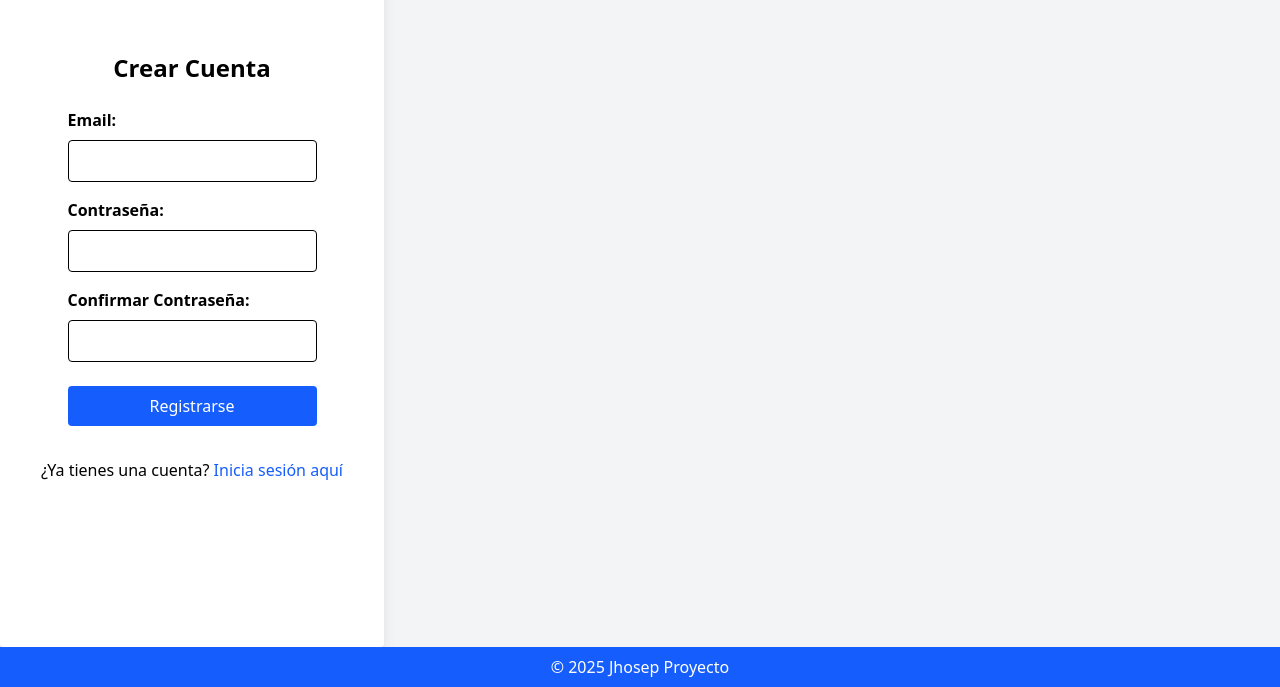
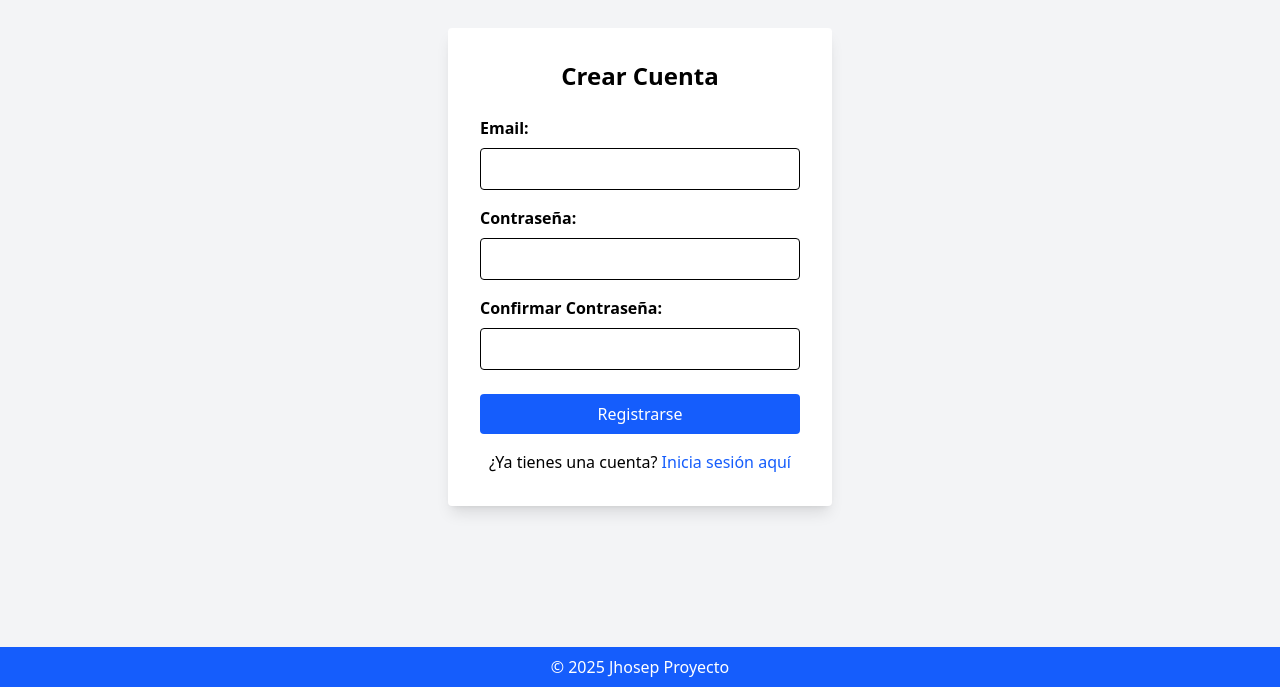
Before and after one commit to jces-2020/Jhosep_Proyecto, a website: page public/register.html in a window 1280 px wide. Shown: the part 113-800 px from the top of the page. Drawn offline with nearby package versions, Linux system fonts and the light colour scheme.

Commit message:
guardar correctamente

```diff
--- a/public/register.html
+++ b/public/register.html
@@ -6,8 +6,9 @@
   <title>Registrarse</title>
   <script src="https://cdn.jsdelivr.net/npm/@tailwindcss/browser@4"></script>
 </head>
-<body class="bg-gray-100 min-h-screen flex flex-col min-h-screen">
-  <main class="bg-white rounded shadow-lg p-8 max-w-sm w-full flex-1 flex flex-col justify-center items-center">
+<body class="bg-gray-100 min-h-screen flex flex-col">
+  <main class="flex-1 flex items-center justify-center">
+    <div class="bg-white rounded shadow-lg p-8 max-w-sm w-full">
     <h1 class="text-2xl font-bold text-center mb-6">Crear Cuenta</h1>
     <form id="form-register">
       <div class="mb-4">
@@ -26,13 +27,13 @@
         Registrarse
       </button>
       <div id="mensaje" class="mt-4 text-center"></div>
-    </form>
-    <p class="text-center mt-4">
-      ¿Ya tienes una cuenta? <a href="login.html" class="text-blue-600 hover:underline">Inicia sesión aquí</a>
-    </p>
+      </form>
+      <p class="text-center mt-4">
+        ¿Ya tienes una cuenta? <a href="login.html" class="text-blue-600 hover:underline">Inicia sesión aquí</a>
+      </p>
+    </div>
   </main>
 
-</body>
   <footer class="bg-blue-600 text-white text-center p-2 mt-auto">
     <span>© 2025 Jhosep Proyecto</span>
   </footer>
--- a/public/src/register.js
+++ b/public/src/register.js
@@ -1,4 +1,7 @@
-const API_URL = 'http://localhost:3000/api/auth';
+// Selección del endpoint: usa la URL pública en Render o la ruta relativa en local
+const RENDER_URL = 'https://jhosep-proyecto.onrender.com';
+const isRendered = window.location.hostname.includes('onrender.com') || window.location.hostname === 'jhosep-proyecto.onrender.com';
+const API_URL = isRendered ? `${RENDER_URL}/api/auth` : '/api/auth';
 
 document.getElementById('form-register').addEventListener('submit', async function(e) {
   e.preventDefault();
@@ -45,6 +48,7 @@ document.getElementById('form-register').addEventListener('submit', async functi
       mensajeDiv.className = 'text-red-500';
     }
   } catch (err) {
+    console.error('Error al registrar:', err);
     mensajeDiv.textContent = 'Error de conexión con el servidor.';
     mensajeDiv.className = 'text-red-500';
   }
```
